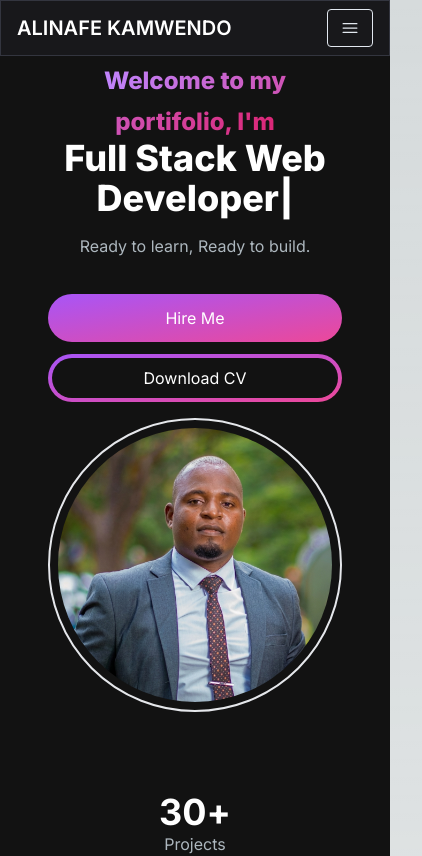
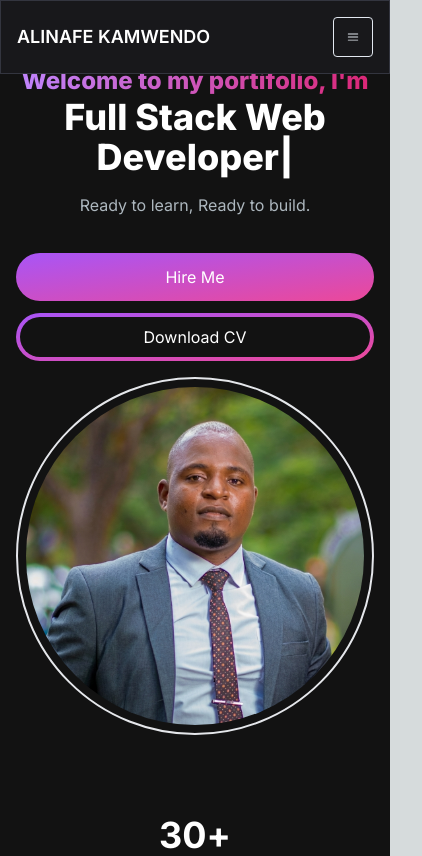
Before and after one commit to alinafekamwendo/myportifolio, a Next.js app: page / in a window 390 px wide. Shown: the top 856 px of the page, 422 px wide, since content can reach past the window. Built offline with nearby package versions, Linux system fonts and the light colour scheme.

Commit message:
fixed navbar responsiveness issues

```diff
--- a/package.json
+++ b/package.json
@@ -3,7 +3,7 @@
   "version": "0.1.0",
   "private": true,
   "scripts": {
-    "dev": "next dev --turbopack",
+    "dev": "next dev --turbopack -p 3001",
     "build": "next build",
     "start": "next start",
     "lint": "next lint"
--- a/src/app/globals.css
+++ b/src/app/globals.css
@@ -25,3 +25,48 @@ body {
     )
     rgb(var(--background-start-rgb));
 }
+
+
+/* Ensure mobile menu is visible and properly positioned */
+.mobile-menu {
+  position: relative;
+  z-index: 9999;
+}
+
+/* Fix for very small screens */
+@media (max-width: 640px) {
+  .container {
+    padding-left: 1rem;
+    padding-right: 1rem;
+  }
+
+  /* Ensure navbar has enough space */
+  nav {
+    padding: 0.5rem 0;
+  }
+
+  /* Make sure the mobile menu button is always visible */
+  .mobile-menu button {
+    min-width: 44px;
+    min-height: 44px;
+    display: flex;
+    align-items: center;
+    justify-content: center;
+  }
+}
+
+/* For extremely small screens */
+@media (max-width: 375px) {
+  .container {
+    padding-left: 0.75rem;
+    padding-right: 0.75rem;
+  }
+
+  /* Adjust navbar spacing */
+  .flex.container {
+    padding-left: 0.5rem;
+    padding-right: 0.5rem;
+  }
+
+
+}
--- a/src/app/layout.js
+++ b/src/app/layout.js
@@ -5,7 +5,7 @@ const inter = Inter({ subsets: ['latin'] })
 
 export const metadata = {
   title: 'Alinafe C. Kamwendo',
-  description: 'Portifolio software developer for Alinafe Kamwendo',
+  description: 'Portifolio for Software developer Alinafe Kamwendo',
 }
 
 export default function RootLayout({ children }) {
--- a/src/app/page.js
+++ b/src/app/page.js
@@ -8,7 +8,7 @@ import AchievementsSection from "../components/AchievementsSection";
 
 export default function Home() {
   return (
-    <main className="flex min-h-screen flex-col bg-[#121212]">
+    <main className="flex min-h-screen  max-w-full items-center flex-col bg-[#121212]">
       <Navbar />
       <div className="container   mt-10 mx-auto px-12 py-4">
         <HeroSection />
--- a/src/components/Navbar.jsx
+++ b/src/components/Navbar.jsx
@@ -24,33 +24,39 @@ const Navbar = () => {
   const [navbarOpen, setNavbarOpen] = useState(false);
 
   return (
-    <nav className="fixed mx-auto border border-[#33353F] top-0 left-0 right-0 z-10 bg-zinc-900 bg-opacity-100">
-      <div className="flex container lg:py-4 flex-wrap items-center justify-between mx-auto px-4 py-2">
+ <nav className="fixed w-full mx-auto border border-[#33353F] top-0 left-0 right-0 z-50 bg-zinc-900 bg-opacity-100">
+  <div className="flex flex-wrap items-center justify-between mx-auto px-4 py-2 sm:px-6 lg:px-8">
     <Link
       href={"/"}
-          className="text-xl md:text-3xl text-white font-semibold"
+      className="text-lg sm:text-xl md:text-3xl text-white font-semibold truncate max-w-[200px] sm:max-w-none"
     >
       ALINAFE KAMWENDO
     </Link>
-        <div className="mobile-menu block md:hidden">
+
+    {/* Mobile menu button */}
+    <div className="block md:hidden ml-4">
       {!navbarOpen ? (
         <button
           onClick={() => setNavbarOpen(true)}
-              className="flex items-center px-3 py-2 border rounded border-slate-200 text-slate-200 hover:text-white hover:border-white"
+          className="flex items-center justify-center w-10 h-10 px-3 py-2 border rounded border-slate-200 text-slate-200 hover:text-white hover:border-white"
+          aria-label="Open menu"
         >
           <Bars3Icon className="h-5 w-5" />
         </button>
       ) : (
         <button
           onClick={() => setNavbarOpen(false)}
-              className="flex items-center px-3 py-2 border rounded border-slate-200 text-slate-200 hover:text-white hover:border-white"
+          className="flex items-center justify-center w-10 h-10 px-3 py-2 border rounded border-slate-200 text-slate-200 hover:text-white hover:border-white"
+          aria-label="Close menu"
         >
           <XMarkIcon className="h-5 w-5" />
         </button>
       )}
     </div>
+
+    {/* Desktop menu */}
     <div className="menu hidden md:block md:w-auto" id="navbar">
-          <ul className="flex p-4 md:p-0 md:flex-row md:space-x-8 mt-0 mr-4">
+      <ul className="flex p-4 md:p-0 md:flex-row md:space-x-8 mt-0">
         {navLinks.map((link, index) => (
           <li key={index}>
             <NavLink href={link.path} title={link.title} />
```
Also changed, not shown: .eslintrc.json (added), 1 other file (tests, documents, lock files or other folders). Lines whose indentation alone changed are shown as unchanged.
